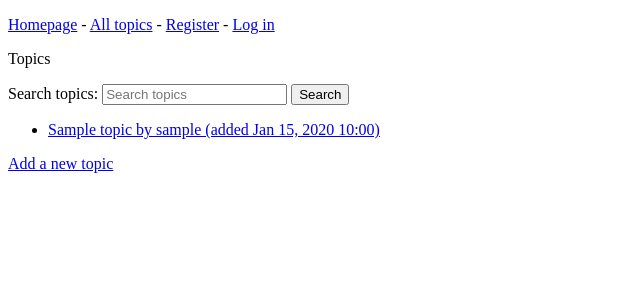
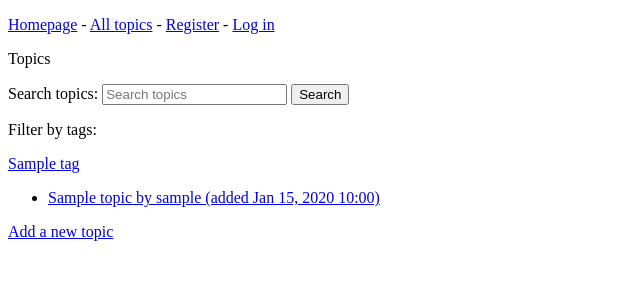
Before and after one commit to m4m6o/GuideForum, a Django app: page /topics/ in a window 1280 px wide. Shown: the top 300 px of the page, without its empty margins (0-640 px from the left). Run offline with Django 4.2, Linux system fonts and the light colour scheme; tables that the repository leaves empty hold one stand-in row (values such as "Sample post").

Commit message:
Add tag filter

```diff
--- a/GuideForum/views.py
+++ b/GuideForum/views.py
@@ -1,4 +1,3 @@
-from django.db.models import Q
 from django.shortcuts import render, redirect
 from django.http import HttpResponseRedirect, HttpResponseNotAllowed, Http404, JsonResponse
 from django.urls import reverse
@@ -7,8 +6,10 @@ from . import models
 from .forms import TopicForm, EntryForm
 from django.shortcuts import get_object_or_404
 from django.contrib.auth.models import User
+from django.db.models import Q, Count
 import operator
 from functools import reduce
+from operator import itemgetter
 
 
 def index(request):
@@ -17,15 +18,26 @@ def index(request):
 
 def topics(request):
     query = request.GET.get('q', '')
+    tag_ids = request.GET.getlist('tag')  # Retrieve multiple tag IDs as a list
+    selected_tags = [int(tag_id) for tag_id in tag_ids]  # Convert tag IDs to integers
+
     if query:
         search_terms = query.split()
-        conditions = Q()  # Создаем пустое условие Q
+        conditions = Q()
         for term in search_terms:
             conditions &= (Q(title__icontains=term) | Q(description__icontains=term) | Q(text__icontains=term))
-        topics = models.Topic.objects.filter(conditions).order_by('date_added')
+        topics = models.Topic.objects.filter(conditions)
     else:
-        topics = models.Topic.objects.order_by('date_added')
-    context = {'topics': topics, 'query': query}
+        topics = models.Topic.objects.all()
+
+    if selected_tags:
+        tags = models.Tag.objects.filter(id__in=selected_tags)
+        topics = topics.filter(tags__in=tags)
+
+    topics = topics.annotate(tag_count=Count('tags')).order_by('-tag_count', '-rating', 'date_added')
+    tags = models.Tag.objects.annotate(topic_count=Count('topic')).order_by('name')
+
+    context = {'topics': topics, 'tags': tags, 'query': query, 'selected_tags': selected_tags}
     return render(request, 'topics.html', context)
 
 
--- a/templates/topics.html
+++ b/templates/topics.html
@@ -6,10 +6,28 @@
         <input type="text" id="search-input" name="q" placeholder="Search topics" value="{{ query }}">
         <button type="submit">Search</button>
     </form>
+    <!-- Tag Filter Buttons -->
+    <div>
+        <p>Filter by tags:</p>
+        {% for tag in tags %}
+            {% if tag.id in selected_tags %}
+                <a href="{% url 'topics' %}?q=
+                        {{ query }}{% for selected_tag in selected_tags %}{% if selected_tag != tag.id %}&tag={{ selected_tag }}{% endif %}{% endfor %}"
+                   class="tag-button selected">{{ tag.name }} (selected)</a>
+            {% else %}
+                <a href="{% url 'topics' %}?q=
+                        {{ query }}{% for selected_tag in selected_tags %}&tag={{ selected_tag }}{% endfor %}&tag={{ tag.id }}"
+                   class="tag-button">{{ tag.name }}</a>
+            {% endif %}
+        {% empty %}
+            <p>No tags found</p>
+        {% endfor %}
+    </div>
     <ul>
         {% for topic in topics %}
             <li>
-                <a href="{% url 'topic' topic.id %}">{{ topic }} by {{ topic.owner.user.username }} (added {{ topic.date_added|date:'M d, Y H:i' }})</a>
+                <a href="{% url 'topic' topic.id %}">{{ topic }} by {{ topic.owner.user.username }}
+                    (added {{ topic.date_added|date:'M d, Y H:i' }})</a>
             </li>
         {% empty %}
             <li>No topics have been added yet</li>
```
